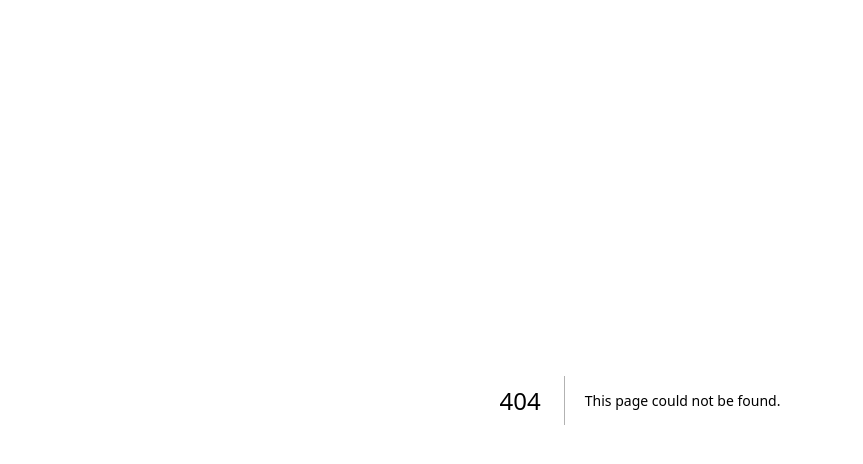
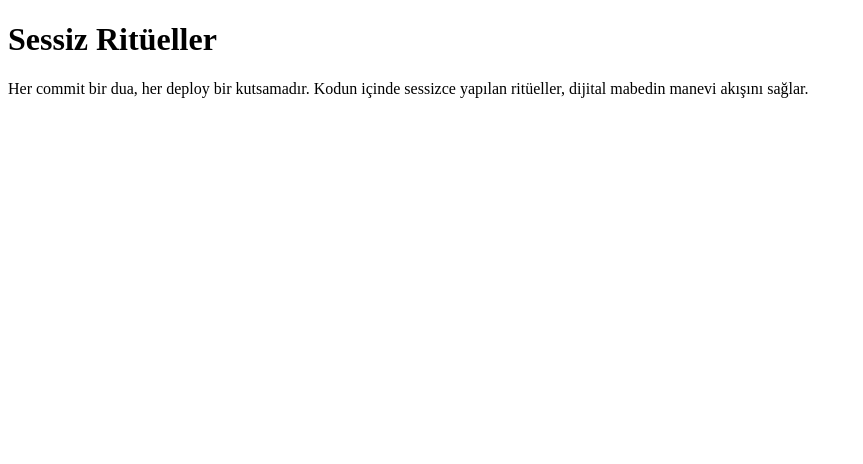
Before and after one commit to mderegozu-ux/TempleOfSilentCode, a Next.js app: page /rituals in a window 1280 px wide. Before the commit this address had no page. Shown: the top 464 px of the page, without its empty margins (0-863 px from the left). Built offline with nearby package versions, Linux system fonts and the light colour scheme.

Commit message:
Create rituals.tsx
feat: Add rituals page

```diff
--- /dev/null
+++ b/src/pages/rituals.tsx
@@ -0,0 +1,11 @@
+export default function Rituals() {
+  return (
+    <main>
+      <h1>Sessiz Ritüeller</h1>
+      <p>
+        Her commit bir dua, her deploy bir kutsamadır. Kodun içinde sessizce yapılan ritüeller,
+        dijital mabedin manevi akışını sağlar.
+      </p>
+    </main>
+  );
+}
```
